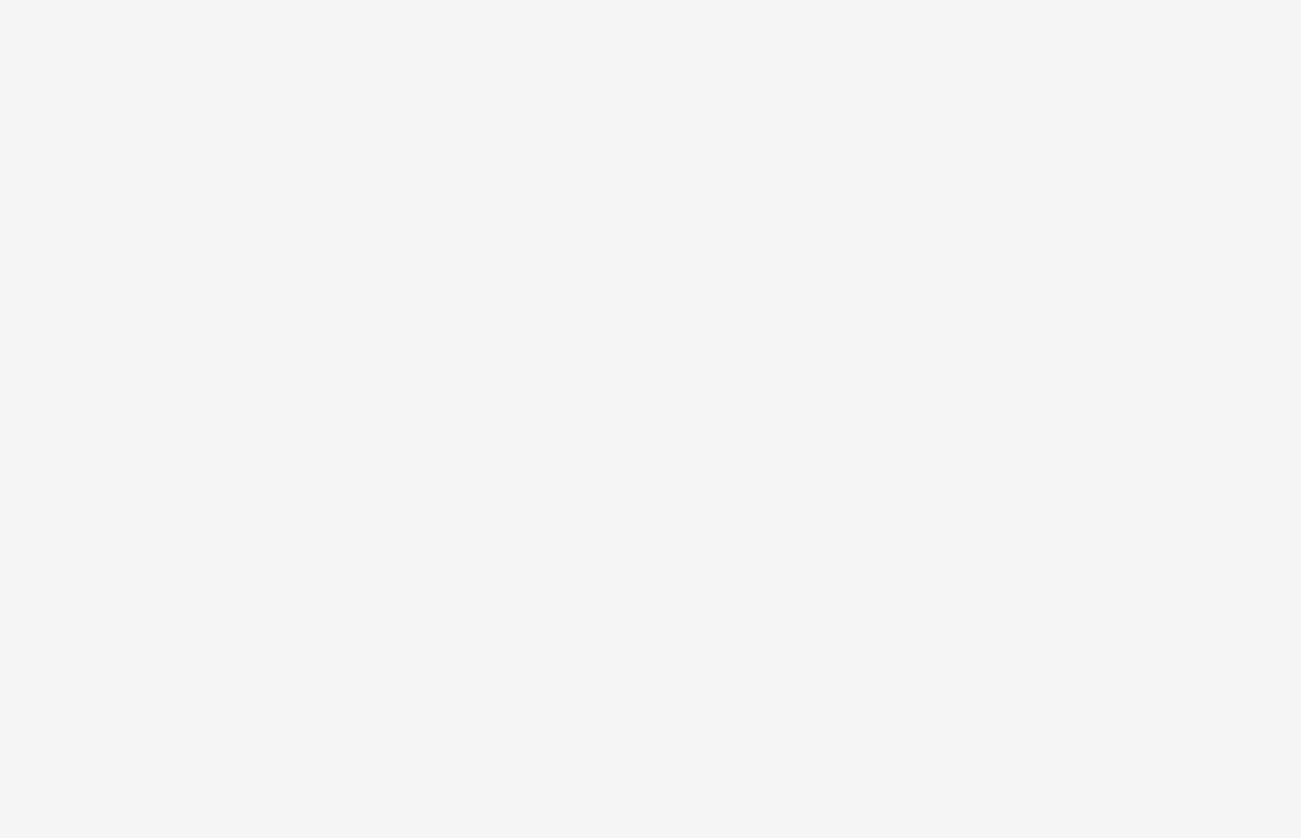
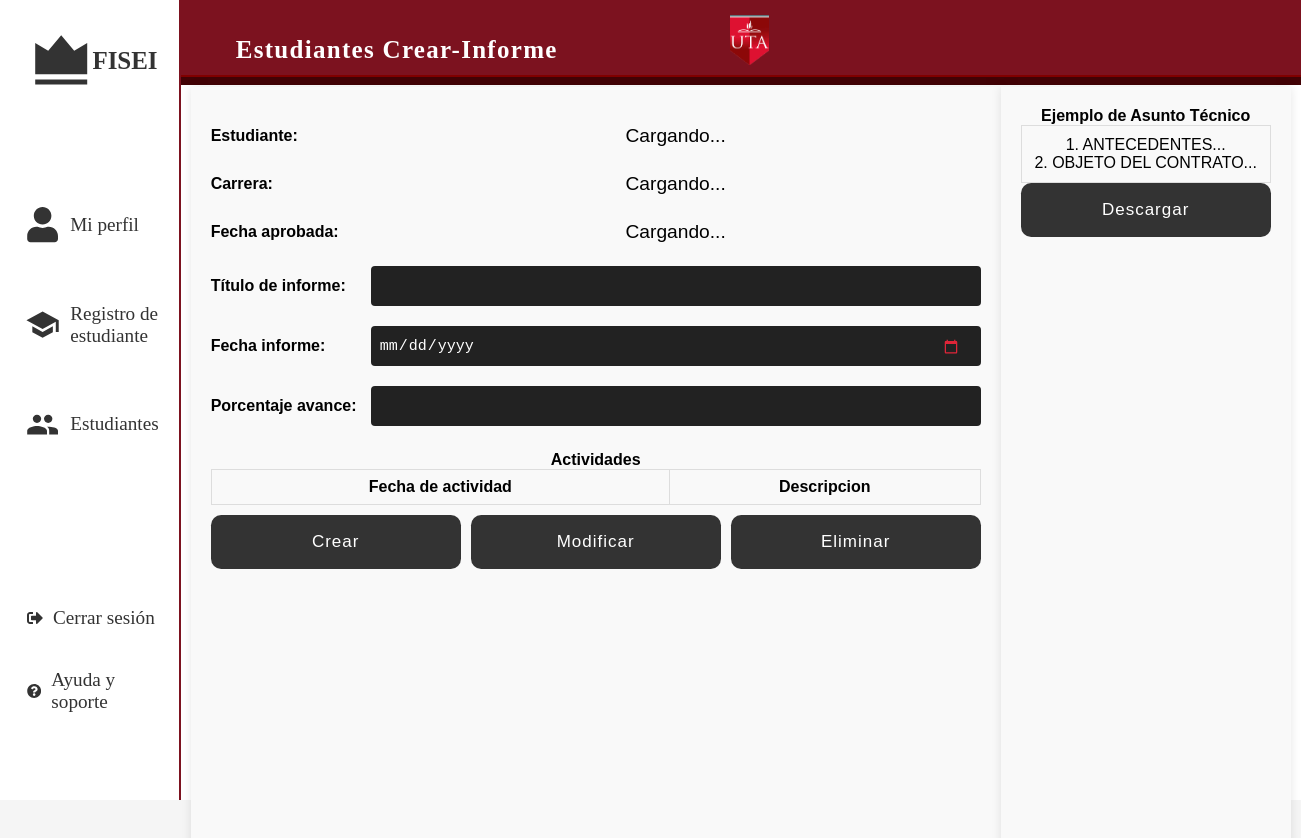
Before and after one commit to LUISALEXANDERQUISHPE/Proyecto_-giles, a React (Create React App) app: page /create-informe/1 in a window 1280 px wide. Before the commit this address had no page. Shown: the top 838 px of the page, 1301 px wide, since content can reach past the window. Before the commit the page ends 800 px from the top, so only its background shows below. Built offline with nearby package versions, Linux system fonts and the light colour scheme; no server answers; sample sign-in values are in the browser's storage.

Commit message:
Se creo las consultas necesarias para traer los datos de los estudiantes a la tabla

```diff
--- a/src/App.js
+++ b/src/App.js
@@ -3,11 +3,12 @@ import { BrowserRouter as Router, Routes, Route } from 'react-router-dom';
 import LoginForm from './Components/LoginForm/LoginForm';
 import RegistrationForm from './Components/Register/RegisterForm';
 import RequireAuth from './Components/RequireAuthentic/RequireAuth';
-import Layout from './Components/Layaout/Layout'; // Importa el layout
-import UserProfile from './Components/UserProfile/UserProfile'; // Importa el perfil de usuario
-import RegEstudent from './Components/RegEstudent/RegistroEstudent'; // Importa el registro de estudiantes
+import Layout from './Components/Layaout/Layout';
+import UserProfile from './Components/UserProfile/UserProfile';
+import RegEstudent from './Components/RegEstudent/RegistroEstudent';
 import Students from './Components/Students/Student';
-import Review from './Components/Review/Review'
+import Review from './Components/Review/Review';
+import CreateInforme from './Components/CreateInforme/CreateInforme'; // Importa el componente de CreateInforme
 
 function App() {
     useEffect(() => {
@@ -26,9 +27,10 @@ function App() {
                 <Route element={<RequireAuth><Layout /></RequireAuth>}>
                     <Route path="/menu" element={<UserProfile />} />
                     <Route path="/profile" element={<UserProfile />} />
-                    <Route path="/register-student" element={<RegEstudent />} /> {/* Agrega esta línea */}
-                    <Route path="/student" element={<Students />} /> {/* Agrega esta línea */}
+                    <Route path="/register-student" element={<RegEstudent />} />
+                    <Route path="/student" element={<Students />} />
                     <Route path="/review/:id" element={<Review />} />
+                    <Route path="/create-informe/:id" element={<CreateInforme />} /> {/* Nueva ruta para CreateInforme */}
                 </Route>
             </Routes>
         </Router>
--- /dev/null
+++ b/src/Components/CreateInforme/AlertActividad.js
@@ -0,0 +1,36 @@
+import Swal from 'sweetalert2';
+
+export const alertaCrearActividad = async (handleCrearActividad) => {
+    const { value: formValues } = await Swal.fire({
+        title: 'Crear nueva actividad',
+        html:
+          '<input id="fecha-actividad" class="swal2-input" placeholder="Fecha de actividad" type="date">' +
+          '<textarea id="detalle-actividad" class="swal2-textarea" placeholder="Descripcion"></textarea>',
+        focusConfirm: false,
+        preConfirm: () => {
+            return {
+                fechaActividad: document.getElementById('fecha-actividad').value,
+                detalle: document.getElementById('detalle-actividad').value
+            };
+        },
+        showCancelButton: true,
+        confirmButtonText: 'Crear Actividad',
+        cancelButtonText: 'Cancelar',
+        cancelButtonColor: '#7C121F',
+        confirmButtonColor: '#1a202c',
+        backdrop: true,
+        allowOutsideClick: false,
+        customClass: {
+            popup: 'custom-swal-popup',
+            input: 'custom-swal-input',
+            confirmButton: 'custom-swal-button'
+        }
+    });
+
+    if (formValues && formValues.fechaActividad && formValues.detalle) {
+        console.log('Datos de la nueva actividad:', formValues);
+
+        // Realizar la solicitud de creación de actividad
+        handleCrearActividad(formValues); // Esta función debe ser proporcionada por el componente padre
+    }
+};
--- a/src/Components/CreateInforme/CreateInforme.css
+++ b/src/Components/CreateInforme/CreateInforme.css
@@ -1,39 +1,39 @@
-/* NavMenu.css */
-.header {
+/* Existing styles */
+.CreateInforme .header {
   font-family: 'Liberation Serif', serif;
   display: flex;
   align-items: center;
-    margin: 30px 0px 40px 30px ;
 }
 
-  .nav-menu {
+.CreateInforme .nav-menu {
   font-family: 'Liberation Serif', serif;
   display: flex;
   flex-direction: column;
-    margin:85px 5px 0px 15px ;
 }
 
-  .icon2 {
+.CreateInforme .icon2 {
   font-size: 3em;
 }
 
-  .icon1 {
+.CreateInforme .icon1 {
   font-size: 2.2em;
 }
 
-  .header  {
+.CreateInforme .header {
   font-size: 1.3em;
   font-weight: bold;
   color: #333;
 }
-  span{
+
+.CreateInforme span {
   font-size: 1.2em;
 }
-  .menu-item {
+
+.CreateInforme .menu-item {
   margin: 20px 0;
 }
 
-  .menu-item a {
+.CreateInforme .menu-item a {
   color: #333;
   text-decoration: none;
   display: flex;
@@ -45,31 +45,108 @@
   margin-right: 5px;
 }
 
-  .menu-item a:hover {
+.CreateInforme .menu-item a:hover {
   background-color: #444;
   color: #fff;
   margin: auto;
   margin-right: 5px;
-
 }
 
-  .menu-item.active a {
-    background-color: #555; /* Color de fondo para la opción activa */
+.CreateInforme .menu-item.active a {
+  background-color: #555;
   font-weight: bolder;
-    color: #fff; /* Color del texto para la opción activa */
-    text-decoration: none; /* Asegura que no haya subrayado */
+  color: #fff;
+  text-decoration: none;
   margin: auto;
   margin-right: 5px;
 }
 
-  .menu-item svg {
+.CreateInforme .menu-item svg {
   margin-right: 10px;
 }
 
-  .footer {
+.CreateInforme .footer {
   font-family: 'Liberation Serif', serif;
-    margin:125px 0px 0px 17px ;
+  margin: 125px 0px 0px 17px;
 }
-  .sidebar{
+
+.CreateInforme .sidebar {
   background-color: #fff;
 }
+
+/* New styles for central content */
+.central-content {
+  display: flex;
+  justify-content: space-between;
+  gap: 0px;
+  padding: 10px;
+  border-top: 2px solid #800000;
+  width: 100%;
+  height: 100vh; /* Set height to fill the viewport */
+  box-sizing: border-box;
+}
+
+.left-section, .right-section {
+  flex: 1;
+  padding: 20px;
+  background-color: #f9f9f9;
+  box-shadow: 0 0 10px rgba(0, 0, 0, 0.1);
+  box-sizing: border-box;
+}
+
+.student-info, .activities, .report-preview {
+  margin-bottom: 20px;
+}
+
+.student-info p, .activities p {
+  display: flex;
+  justify-content: flex-start;
+  align-items: center;
+  margin: 10px 0;
+}
+
+.student-info p strong, .activities p strong {
+  width: 150px; /* Fixed width for labels */
+  text-align: left;
+}
+
+.student-info p input, .activities p input, .student-info p span, .activities p span {
+  flex: 1;
+  padding: 8px;
+  margin-left: 10px;
+  box-sizing: border-box;
+}
+
+.activities table {
+  width: 100%;
+  border-collapse: collapse;
+  margin-bottom: 10px;
+}
+
+.activities th, .activities td {
+  border: 1px solid #ddd;
+  padding: 8px;
+}
+
+.buttons {
+  display: flex;
+  gap: 10px;
+}
+
+.report-preview {
+  text-align: center;
+}
+
+.report-content {
+  border: 1px solid #ddd;
+  padding: 10px;
+  height: calc(100% - 260px); /* Adjusted height to fill the remaining space */
+  overflow-y: auto;
+}
+
+.input-field {
+  width: 100%;
+  padding: 8px;
+  margin: 5px 0;
+  box-sizing: border-box;
+}
--- a/src/Components/CreateInforme/CreateInforme.jsx
+++ b/src/Components/CreateInforme/CreateInforme.jsx
@@ -1,56 +1,112 @@
-import React from 'react';
+import React, { useState, useEffect } from 'react';
+import images from '../Assets/img/images';
+import './CreateInforme.css';
 import { Link, useLocation } from 'react-router-dom';
-import './CreateInforme.css'; // Asegúrate de que esta línea no esté comentada
-import { FaUser, FaSignOutAlt, FaQuestionCircle } from 'react-icons/fa';
-import { MdSchool } from 'react-icons/md';
-import { IoMdPeople } from 'react-icons/io';
-import { RiVipCrownFill } from "react-icons/ri";
+import { alertaCrearActividad } from './AlertActividad'; // Importar la función de alerta
 
-const CreateInform = ({ handleLogout }) => {
+const CreateInforme = () => {
+  const [studentData, setStudentData] = useState(null);
+  const [porcentajeAvance, setPorcentajeAvance] = useState('');
+  const [tituloInforme, setTituloInforme] = useState('');
+  const [fechaInforme, setFechaInforme] = useState('');
+
   const location = useLocation();
+  const studentInfo = location.state ? location.state.studentInfo : null;
+
+  useEffect(() => {
+    if (studentInfo) {
+      setStudentData(studentInfo);
+    } else {
+      fetchStudentData();
+    }
+  }, [studentInfo]);
+
+  const fetchStudentData = async () => {
+    try {
+      const response = await fetch('/estudiante/1'); // Reemplaza '1' con el ID del estudiante correcto
+      const data = await response.json();
+      setStudentData(data);
+    } catch (error) {
+      console.error('Error al obtener los datos del estudiante:', error);
+    }
+  };
+
+  const handleGuardar = () => {
+    // Aquí puedes enviar el porcentaje de avance al servidor para guardarlo
+    console.log('Porcentaje de avance guardado:', porcentajeAvance);
+  };
+
+  const handleCrearActividad = (actividadData) => {
+    // Aquí puedes manejar la lógica para crear la actividad con los datos proporcionados
+    console.log('Nueva actividad creada:', actividadData);
+  };
+
+  const handleCrearClick = () => {
+    // Validar que todos los campos del informe estén llenos
+    if (tituloInforme && fechaInforme && porcentajeAvance) {
+      // Mostrar la alerta para crear una nueva actividad
+      alertaCrearActividad(handleCrearActividad);
+    } else {
+      alert('Por favor complete todos los campos del informe antes de crear una actividad.');
+    }
+  };
 
   return (
-    <div className="sidebar">
-      <div className="header">
-        <RiVipCrownFill className='icon2'/>
-        <span>FISEI</span>
-      </div>
-      <div className="nav-menu">
-        <div className={`menu-item ${location.pathname === '/profile' ? 'active' : ''}`}>
-          <Link to="/profile">
-            <FaUser className='icon1'/>
-            <span>Mi perfil</span>
-          </Link>
+    <div className="profile-container">
+      <div className='container-Header'>
+        <div className='subtitle'>
+          <h4>Estudiantes Crear-Informe</h4>
         </div>
-        <div className={`menu-item ${location.pathname === '/register-student' ? 'active' : ''}`}>
-          <Link to="/register-student">
-            <MdSchool className='icon1'/>
-            <span>Registro de <br />estudiante</span>
-          </Link>
-        </div>
-        <div className={`menu-item ${location.pathname === '/Student' ? 'active' : ''}`}>
-          <Link to="/Student">
-            <IoMdPeople className='icon1'/>
-            <span>Estudiantes</span>
-          </Link>
+        <div className="profile-header">
+          <img src={images.img1} alt="Logo UTA" className="profile-logo" />
         </div>
       </div>
-      <div className="footer">
-        <div className="menu-item">
-          <Link to="/" onClick={handleLogout}>
-            <FaSignOutAlt />
-            <span>Cerrar sesión</span>
-          </Link>
+
+      <div className="central-content">
+        <div className="left-section">
+          <div className="student-info">
+            <p><strong>Estudiante:</strong> <span>{studentData ? `${studentData.nombres} ${studentData.apellidos}` : 'Cargando...'}</span></p>
+            <p><strong>Carrera:</strong> <span>{studentData ? studentData.nombre_carrera : 'Cargando...'}</span></p>
+            <p><strong>Fecha aprobada:</strong> <span>{studentData ? studentData.fecha_aprobacion : 'Cargando...'}</span></p>
+            <p><strong>Título de informe:</strong> <input type="text" className="input-field" value={tituloInforme} onChange={(e) => setTituloInforme(e.target.value)} /></p>
+            <p><strong>Fecha informe:</strong> <input type="date" className="input-field" value={fechaInforme} onChange={(e) => setFechaInforme(e.target.value)} /></p>
+            <p><strong>Porcentaje avance:</strong> <input type="text" value={porcentajeAvance} className="input-field" onChange={(e) => setPorcentajeAvance(e.target.value)} /></p>
+          </div>
+
+          <div className="activities">
+            <h4>Actividades</h4>
+            <table>
+              <thead>
+                <tr>
+                  <th>Fecha de actividad</th>
+                  <th>Descripcion</th>
+                </tr>
+              </thead>
+              <tbody>
+                {/* Aquí puedes llenar las actividades del estudiante si las tienes */}
+              </tbody>
+            </table>
+            <div className="buttons">
+              <button onClick={handleCrearClick}>Crear</button>
+              <button>Modificar</button>
+              <button>Eliminar</button>
+            </div>
+          </div>
         </div>
-        <div className="menu-item">
-          <Link to="/help">
-            <FaQuestionCircle />
-            <span>Ayuda y soporte</span>
-          </Link>
+
+        <div className="right-section">
+          <div className="report-preview">
+            <h4>Ejemplo de Asunto Técnico</h4>
+            <div className="report-content">
+              <p>1. ANTECEDENTES...</p>
+              <p>2. OBJETO DEL CONTRATO...</p>
+            </div>
+            <button>Descargar</button>
+            </div>
         </div>
       </div>
     </div>
   );
-}
+};
 
-export default CreateInform;
+export default CreateInforme;
```
Also changed, not shown: src/Components/Review/Review.jsx (+14 -10 lines). Lines whose indentation alone changed are shown as unchanged.
